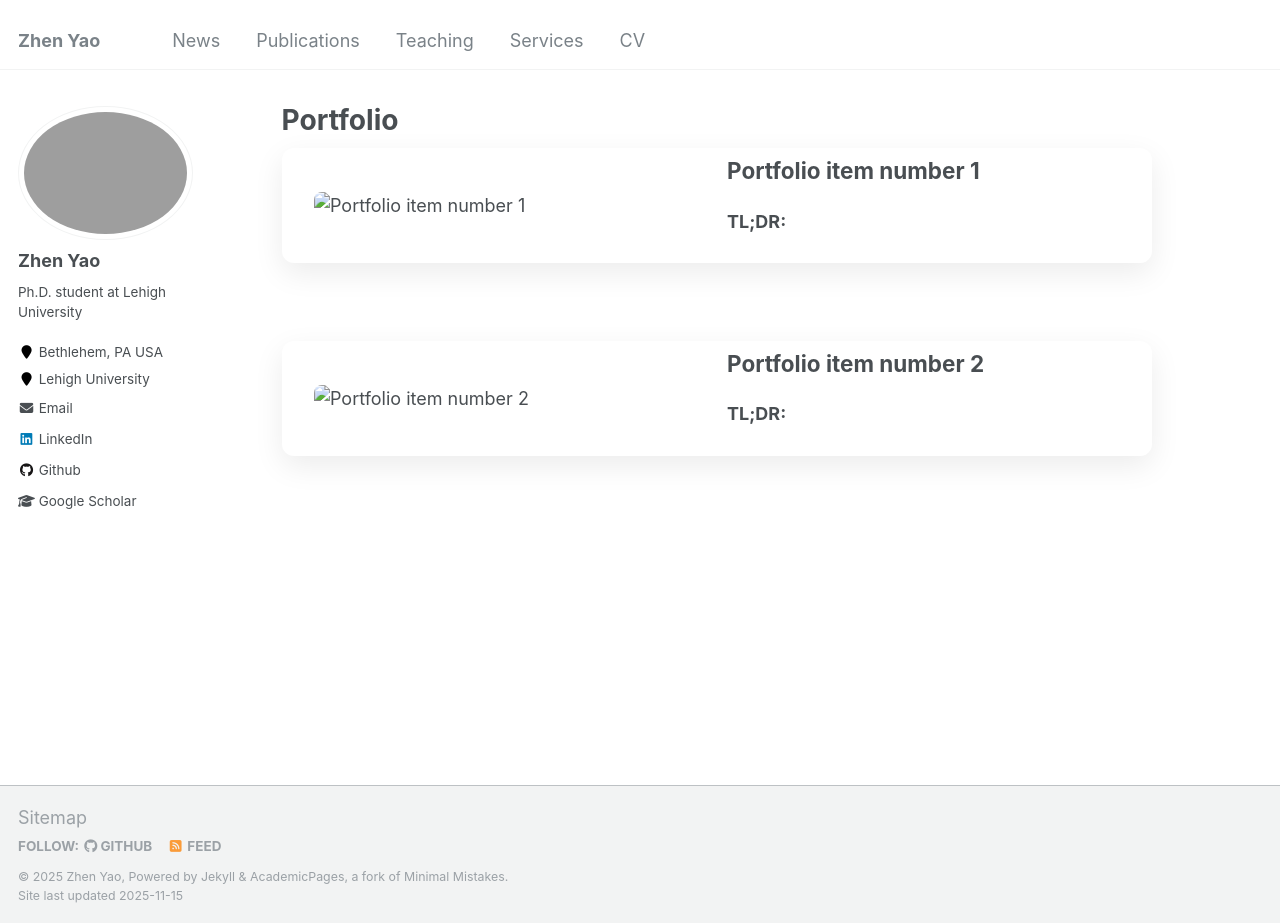
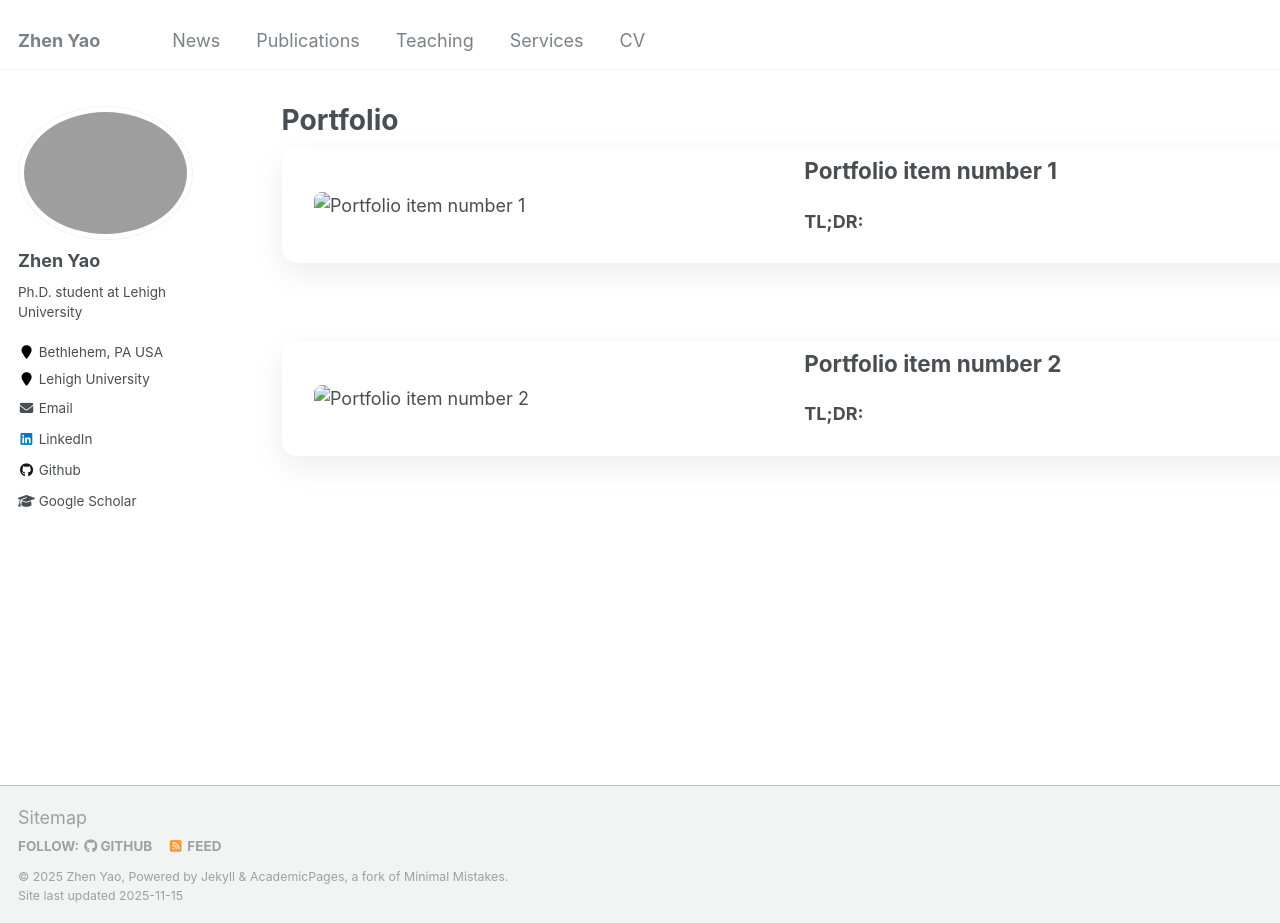
Before and after one commit to zyaocoder/zyaocoder.github.io, a Jekyll site: the page built from _pages/portfolio.html, in a window 1280 px wide and 923 px high. Built offline with Jekyll 4.4.1, drawn with Linux system fonts in a browser that asks for light colours.

Commit message:
Update archive-single.html

```diff
--- a/_includes/archive-single.html
+++ b/_includes/archive-single.html
@@ -17,7 +17,7 @@
     /* === Card for one publication === */
     .paper-card {
       display: inline-block;          /* so scale behaves nicely */
-      width: 150%;
+      width: 180%;
       transform-origin: top left;     /* grow down/right from top-left */
       margin-bottom: 2.5rem;          /* extra space between big cards */
     }
@@ -28,13 +28,13 @@
       gap: 2.8rem;               /* space between image & text */
       padding: 0.3rem 1.8rem 0.3rem;    /* top | left/right | bottom */
       margin-bottom: 1.8rem;     /* space between entries */
-      border-radius: 12px;
+      border-radius: 15px;
       background: #ffffff;
       box-shadow: 0 10px 30px rgba(0,0,0,0.08);
     }
 
     .paperimage {
-      flex: 0 0 45%;             /* image column gets ~45% width */
+      flex: 0 0 50%;             /* image column gets ~45% width */
       max-width: 440px;          /* increase max width -> larger image */
     }
 
```
